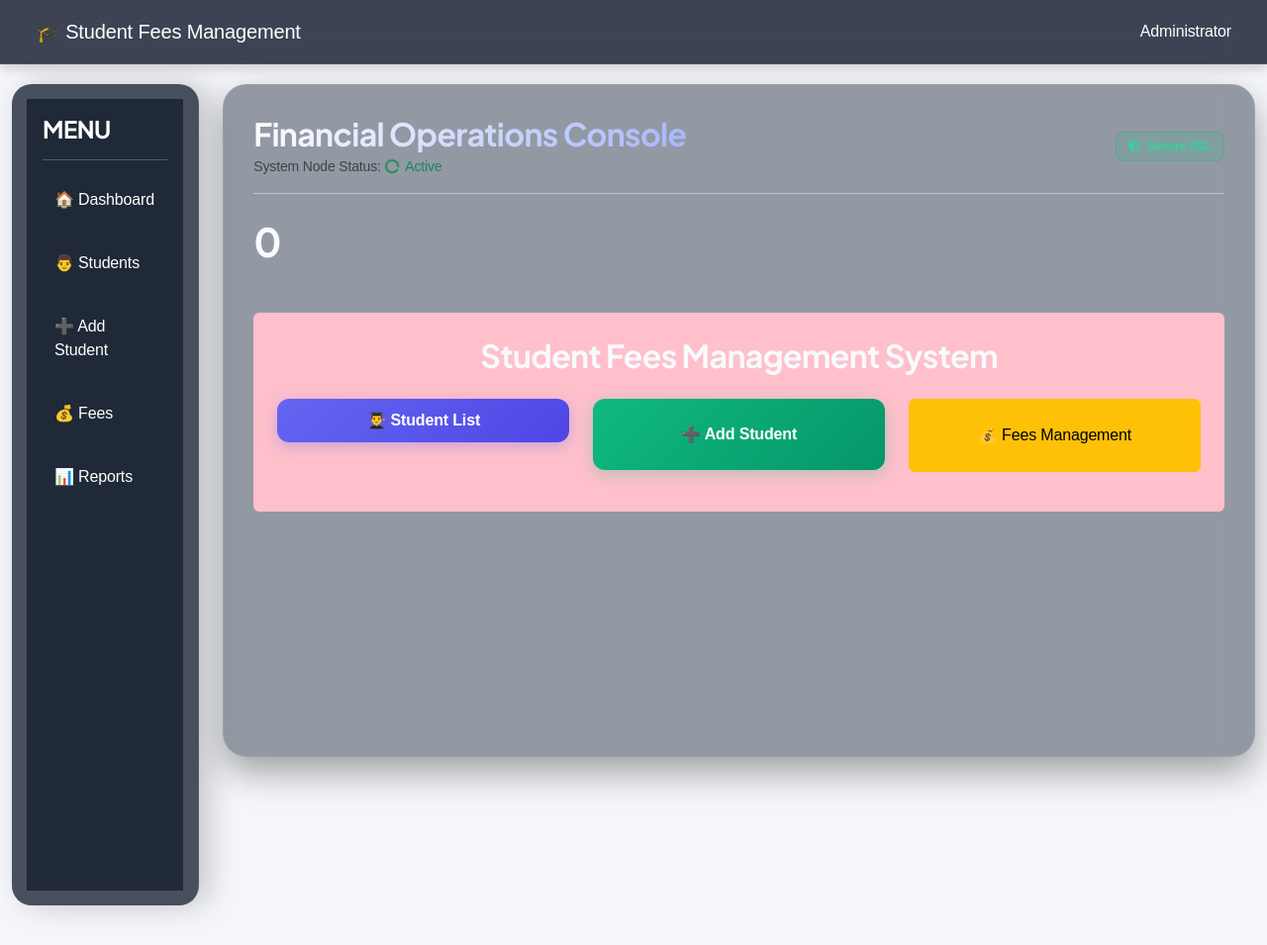
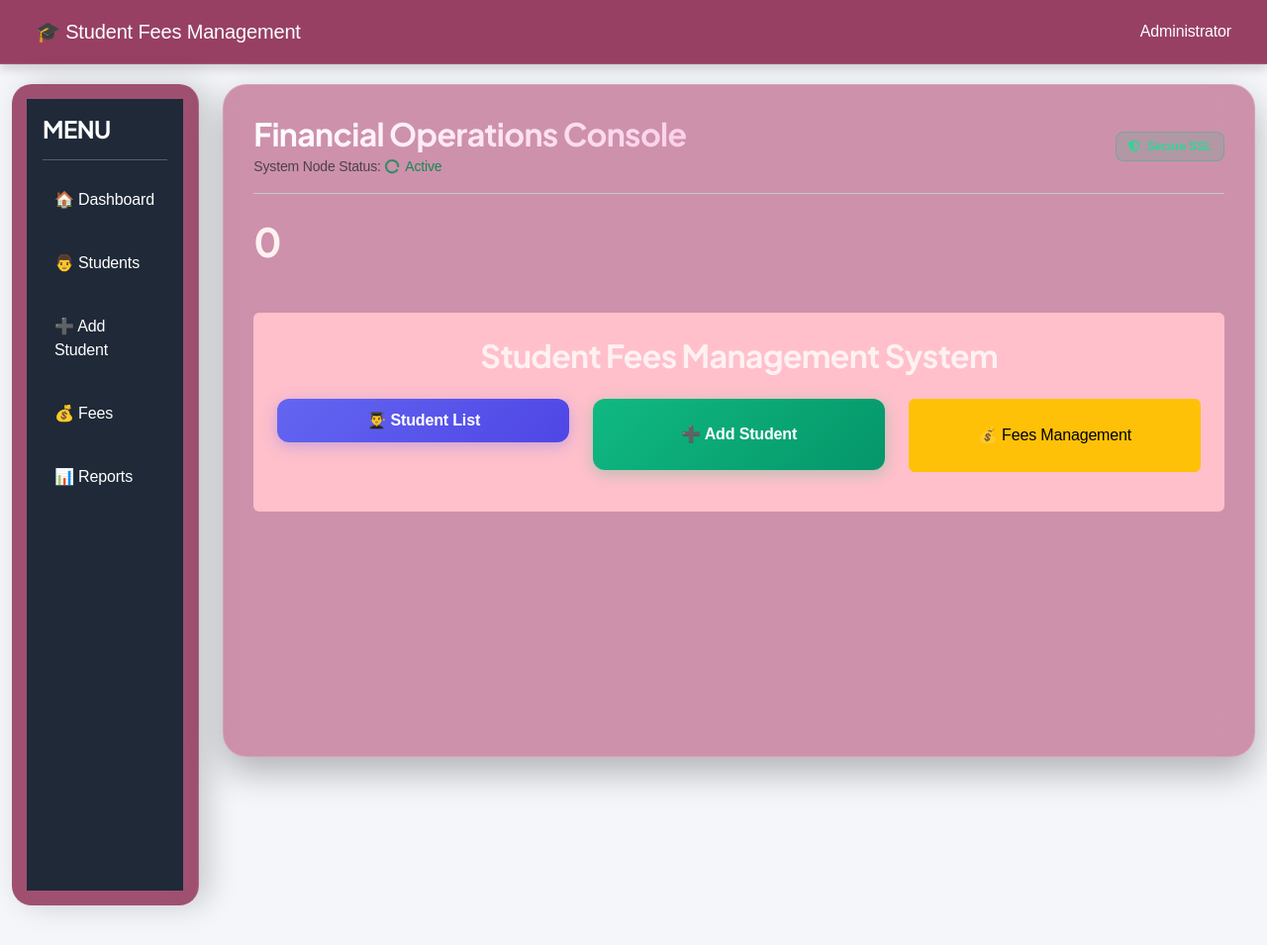
Before and after one commit to vishu601/StudentFeesManagement, a Django app: page / in a window 1280 px wide. Shown: the whole page at 99% size. Run offline with Django 5.2, Linux system fonts and the light colour scheme; data that the repository does not hold is empty.

Commit message:
change pink color backgroud

```diff
--- a/templates/base.html
+++ b/templates/base.html
@@ -17,18 +17,18 @@
 
     <style>
         :root {
-            --bg-base: #090d16;
-            --bg-gradient: radial-gradient(circle at top right, #1e1b4b 0%, #0f172a 40%, #090d16 100%);
-            --sidebar-bg: rgba(15, 23, 42, 0.75);
-            --card-bg: rgba(30, 41, 59, 0.45);
+            --bg-base: #831843;
+            --bg-gradient: radial-gradient(circle at top right, #f472b6 0%, #db2777 45%, #9d174d 100%);
+            --sidebar-bg: rgba(131, 24, 67, 0.75);
+            --card-bg: rgba(157, 23, 77, 0.45);
             --accent-primary: #6366f1;
             --accent-success: #10b981;
             --accent-warning: #f59e0b;
             --accent-danger: #ef4444;
             --accent-info: #06b6d4;
-            --text-main: #f8fafc;
-            --text-muted: #94a3b8;
-            --border-color: rgba(255, 255, 255, 0.08);
+            --text-main: #fff1f2;
+            --text-muted: #fbcfe8;
+            --border-color: rgba(255, 255, 255, 0.14);
             --glass-blur: blur(16px);
             --transition-smooth: all 0.3s cubic-bezier(0.4, 0, 0.2, 1);
         }
@@ -52,19 +52,19 @@
             background: var(--bg-base);
         }
         ::-webkit-scrollbar-thumb {
-            background: rgba(99, 102, 241, 0.2);
+            background: rgba(244, 114, 182, 0.35);
             border-radius: 10px;
         }
         ::-webkit-scrollbar-thumb:hover {
-            background: rgba(99, 102, 241, 0.5);
+            background: rgba(244, 114, 182, 0.65);
         }
 
         nav, .navbar {
-            background: rgba(15, 23, 42, 0.8) !important;
+            background: rgba(131, 24, 67, 0.82) !important;
             backdrop-filter: var(--glass-blur) !important;
             -webkit-backdrop-filter: var(--glass-blur) !important;
             border-bottom: 1px solid var(--border-color) !important;
-            box-shadow: 0 4px 30px rgba(0, 0, 0, 0.3);
+            box-shadow: 0 4px 30px rgba(0, 0, 0, 0.25);
             padding: 12px 24px !important;
         }
 
@@ -80,7 +80,7 @@
             border-right: 1px solid var(--border-color);
             border-radius: 20px;
             min-height: calc(100vh - 120px);
-            box-shadow: 10px 0 30px rgba(0, 0, 0, 0.2);
+            box-shadow: 10px 0 30px rgba(0, 0, 0, 0.18);
             padding: 15px;
             transition: var(--transition-smooth);
         }
@@ -92,14 +92,14 @@
             border: 1px solid var(--border-color);
             border-radius: 24px;
             padding: 30px;
-            box-shadow: 0 15px 35px rgba(0, 0, 0, 0.35);
+            box-shadow: 0 15px 35px rgba(0, 0, 0, 0.28);
             min-height: calc(100vh - 120px);
             transition: var(--transition-smooth);
         }
 
         /* Responsive components override */
         .card, .dashboard-metric-card {
-            background: rgba(30, 41, 59, 0.6) !important;
+            background: rgba(157, 23, 77, 0.55) !important;
             backdrop-filter: var(--glass-blur) !important;
             border: 1px solid var(--border-color) !important;
             border-radius: 18px !important;
@@ -111,8 +111,8 @@
 
         .card:hover {
             transform: translateY(-5px);
-            border-color: rgba(99, 102, 241, 0.4) !important;
-            box-shadow: 0 12px 28px rgba(99, 102, 241, 0.15) !important;
+            border-color: rgba(251, 207, 232, 0.45) !important;
+            box-shadow: 0 12px 28px rgba(0, 0, 0, 0.25) !important;
         }
 
         .table {
@@ -122,7 +122,7 @@
         }
 
         .table thead th {
-            background-color: rgba(15, 23, 42, 0.6) !important;
+            background-color: rgba(131, 24, 67, 0.7) !important;
             border: none !important;
             color: var(--text-muted) !important;
             font-weight: 600;
@@ -134,12 +134,12 @@
         }
 
         .table tbody tr {
-            background: rgba(30, 41, 59, 0.35) !important;
+            background: rgba(157, 23, 77, 0.4) !important;
             transition: var(--transition-smooth);
         }
 
         .table tbody tr:hover {
-            background: rgba(30, 41, 59, 0.7) !important;
+            background: rgba(157, 23, 77, 0.7) !important;
             transform: scale(1.005);
         }
 
@@ -209,7 +209,7 @@
         }
 
         input, select, textarea {
-            background-color: rgba(15, 23, 42, 0.6) !important;
+            background-color: rgba(131, 24, 67, 0.65) !important;
             border: 1px solid var(--border-color) !important;
             color: var(--text-main) !important;
             border-radius: 12px !important;
@@ -218,8 +218,8 @@
         }
 
         input:focus, select:focus, textarea:focus {
-            border-color: var(--accent-primary) !important;
-            box-shadow: 0 0 15px rgba(99, 102, 241, 0.25) !important;
+            border-color: #f9a8d4 !important;
+            box-shadow: 0 0 15px rgba(244, 114, 182, 0.3) !important;
             outline: none !important;
         }
 
@@ -230,7 +230,7 @@
         }
 
         .text-gradient {
-            background: linear-gradient(135deg, #fff 0%, #a5b4fc 100%);
+            background: linear-gradient(135deg, #fff 0%, #fbcfe8 100%);
             -webkit-background-clip: text;
             -webkit-text-fill-color: transparent;
         }
```
